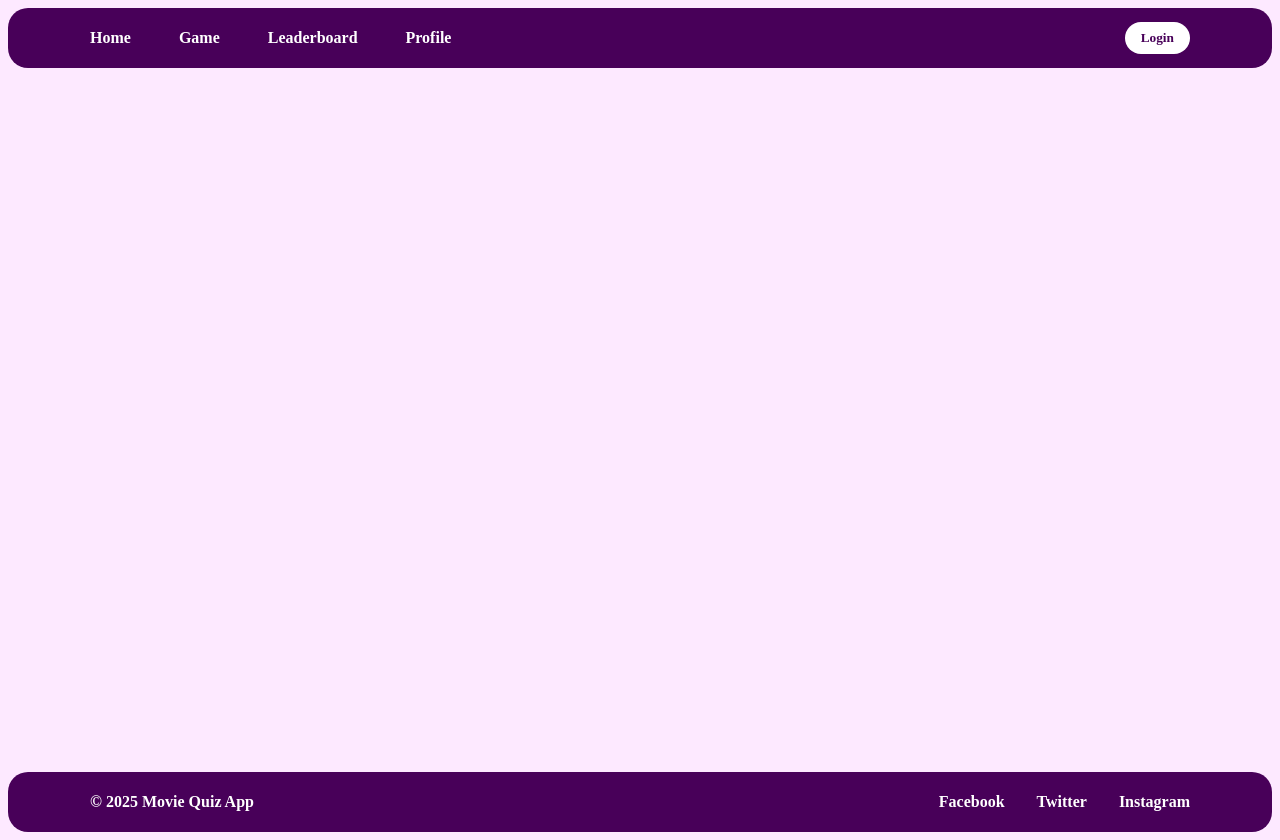
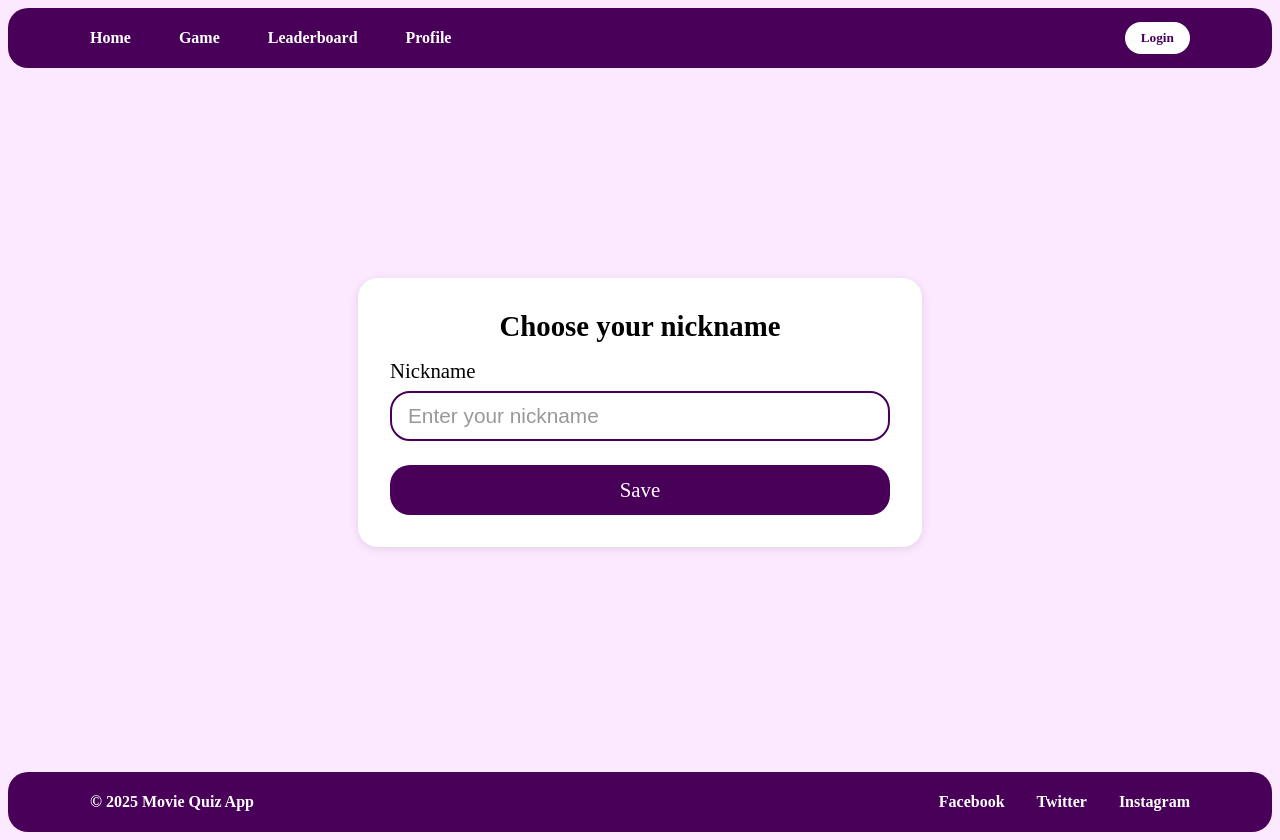
Before and after one commit to yozhek/FrontEnd_project, a Vue app in the folder frontend_project/: page /set-nickname in a window 1280 px wide. Built offline with nearby package versions, Linux system fonts and the light colour scheme; no server answers; a web font is replaced by a local one.

Commit message:
Logika auth (je treba jeste nad tim pracovat)

```diff
--- a/frontend_project/src/components/pages/Login.vue
+++ b/frontend_project/src/components/pages/Login.vue
@@ -47,6 +47,7 @@
 import { ref } from 'vue'
 import { useRouter } from 'vue-router'
 import { useAuthStore } from '@/stores/auth'
+defineOptions({ name: 'LoginPage' })
 
 const router = useRouter()
 const authStore = useAuthStore()
@@ -62,7 +63,25 @@ const handleSubmit = async () => {
     await authStore.login(email.value, password.value)
     router.push('/profile')
   } catch (err) {
-    error.value = err.message
+    if (err.code === 'auth/wrong-password') {
+      error.value = 'Incorrect password. Please try again.'
+    } else if (err.code === 'auth/user-not-found') {
+      error.value = 'No user found with this email.'
+    } else if (err.code === 'auth/invalid-email') {
+      error.value = 'Please enter a valid email address.'
+    } else if (err.code === 'auth/invalid-credential') {
+      const { getDocs, collection, query, where } = await import('firebase/firestore')
+      const { db } = await import('@/firebase/config')
+      const q = query(collection(db, 'users'), where('email', '==', email.value))
+      const querySnapshot = await getDocs(q)
+      if (!querySnapshot.empty) {
+        error.value = 'Incorrect password. Please try again.'
+      } else {
+        error.value = 'No user found with this email.'
+      }
+    } else {
+      error.value = err.message
+    }
   } finally {
     loading.value = false
   }
@@ -73,7 +92,11 @@ const handleGoogleLogin = async () => {
   loading.value = true
   try {
     await authStore.loginWithGoogle()
-    router.push('/profile')
+    if (!authStore.userProfile || !authStore.userProfile.nickname) {
+      router.push({ name: 'SetNickname' })
+    } else {
+      router.push('/profile')
+    }
   } catch (err) {
     error.value = err.message
   } finally {
--- a/frontend_project/src/components/pages/Profile.vue
+++ b/frontend_project/src/components/pages/Profile.vue
@@ -68,13 +68,30 @@
 </template>
 
 <script setup>
-import { reactive } from 'vue'
+import { computed } from 'vue'
+import { useAuthStore } from '@/stores/auth'
+import { storeToRefs } from 'pinia'
 
-const user = reactive({
-  email: 'admin@gmail.com',
-  nickname: 'MovieKing',
-  quizzesCompleted: 12,
-  totalPoints: 875,
+defineOptions({ name: 'ProfilePage' })
+
+const authStore = useAuthStore()
+const { currentUserProfile } = storeToRefs(authStore)
+
+const user = computed(() => {
+  if (!currentUserProfile.value) {
+    return {
+      email: 'Not authorized',
+      nickname: 'Guest',
+      quizzesCompleted: '-',
+      totalPoints: '-',
+    }
+  }
+  return {
+    email: currentUserProfile.value.email,
+    nickname: currentUserProfile.value.nickname,
+    quizzesCompleted: '-', // Можно заменить на реальные данные, если появятся
+    totalPoints: '-', // Можно заменить на реальные данные, если появятся
+  }
 })
 </script>
 
--- a/frontend_project/src/components/pages/Registration.vue
+++ b/frontend_project/src/components/pages/Registration.vue
@@ -12,7 +12,9 @@
             v-model="username"
             required
             placeholder="Choose your username"
+            @input="onNicknameInput"
           />
+          <div v-if="nicknameError" class="error-message">{{ nicknameError }}</div>
         </div>
         <div class="form-group">
           <label for="email">Email</label>
@@ -22,7 +24,9 @@
             v-model="email"
             required
             placeholder="Enter your email"
+            @input="onEmailInput"
           />
+          <div v-if="emailError" class="error-message">{{ emailError }}</div>
         </div>
         <div class="form-group">
           <label for="password">Password</label>
@@ -57,7 +61,6 @@
 import { ref } from 'vue'
 import { useRouter } from 'vue-router'
 import { useAuthStore } from '@/stores/auth'
-import { updateProfile } from 'firebase/auth'
 
 const router = useRouter()
 const authStore = useAuthStore()
@@ -66,17 +69,51 @@ const email = ref('')
 const password = ref('')
 const error = ref(null)
 const loading = ref(false)
+const emailError = ref(null)
+const nicknameError = ref(null)
+
+defineOptions({ name: 'RegistrationPage' })
+
+function validateEmail(email) {
+  // Простая email-маска
+  const re = /^[^\s@]+@[^\s@]+\.[^\s@]+$/
+  return re.test(email)
+}
+
+async function isNicknameTaken(nickname) {
+  // Проверяем уникальность никнейма по всем профилям
+  // Firestore не поддерживает прямой поиск по полю без индекса, но для простоты делаем запрос
+  const { getDocs, collection, query, where } = await import('firebase/firestore')
+  const { db } = await import('@/firebase/config')
+  const q = query(collection(db, 'users'), where('nickname', '==', nickname))
+  const querySnapshot = await getDocs(q)
+  return !querySnapshot.empty
+}
 
 const handleSubmit = async () => {
   error.value = null
   loading.value = true
   try {
-    const user = await authStore.register(email.value, password.value)
-    // Сохраняем username в профиле пользователя
-    await updateProfile(user, { displayName: username.value })
+    if (!validateEmail(email.value)) {
+      error.value = 'Please enter a valid email address.'
+      return
+    }
+    if (await isNicknameTaken(username.value)) {
+      error.value = 'This nickname is already taken. Please choose another one.'
+      return
+    }
+    await authStore.register(email.value, password.value, username.value)
     router.push('/profile')
   } catch (err) {
-    error.value = err.message
+    if (err.code === 'auth/email-already-in-use') {
+      error.value = 'This email is already in use.'
+    } else if (err.code === 'auth/invalid-email') {
+      error.value = 'Please enter a valid email address.'
+    } else if (err.code === 'auth/weak-password') {
+      error.value = 'Password should be at least 6 characters.'
+    } else {
+      error.value = err.message
+    }
   } finally {
     loading.value = false
   }
@@ -87,7 +124,12 @@ const handleGoogleRegister = async () => {
   loading.value = true
   try {
     await authStore.loginWithGoogle()
-    router.push('/profile')
+    // Если у пользователя нет профиля, перенаправляем на форму для ввода никнейма
+    if (!authStore.userProfile || !authStore.userProfile.nickname) {
+      router.push({ name: 'SetNickname' })
+    } else {
+      router.push('/profile')
+    }
   } catch (err) {
     error.value = err.message
   } finally {
@@ -98,6 +140,22 @@ const handleGoogleRegister = async () => {
 const goToLogin = () => {
   router.push('/login')
 }
+
+function onEmailInput() {
+  if (!validateEmail(email.value)) {
+    emailError.value = 'Please enter a valid email address.'
+  } else {
+    emailError.value = null
+  }
+}
+
+async function onNicknameInput() {
+  if (username.value && await isNicknameTaken(username.value)) {
+    nicknameError.value = 'This nickname is already taken. Please choose another one.'
+  } else {
+    nicknameError.value = null
+  }
+}
 </script>
 
 <style scoped>
--- /dev/null
+++ b/frontend_project/src/components/pages/SetNickname.vue
@@ -0,0 +1,64 @@
+<template>
+  <div class="main-info">
+    <div class="auth-form">
+      <h2 class="auth-title">Choose your nickname</h2>
+      <form @submit.prevent="handleSubmit">
+        <div class="form-group">
+          <label for="nickname">Nickname</label>
+          <input
+            type="text"
+            id="nickname"
+            v-model="nickname"
+            required
+            placeholder="Enter your nickname"
+          />
+        </div>
+        <div v-if="error" class="error-message">{{ error }}</div>
+        <button type="submit" class="login-btn" :disabled="loading">
+          {{ loading ? 'Saving...' : 'Save' }}
+        </button>
+      </form>
+    </div>
+  </div>
+</template>
+
+<script setup>
+import { ref } from 'vue'
+import { useRouter } from 'vue-router'
+import { useAuthStore } from '@/stores/auth'
+import { createUserProfile } from '@/services/userProfile'
+
+defineOptions({ name: 'SetNickname' })
+
+const router = useRouter()
+const authStore = useAuthStore()
+const nickname = ref('')
+const error = ref(null)
+const loading = ref(false)
+
+const handleSubmit = async () => {
+  error.value = null
+  loading.value = true
+  try {
+    const user = authStore.user
+    if (!user) {
+      error.value = 'User not authenticated'
+      return
+    }
+    await createUserProfile(user.uid, {
+      email: user.email,
+      nickname: nickname.value
+    })
+    authStore.userProfile = { email: user.email, nickname: nickname.value }
+    router.push('/profile')
+  } catch (err) {
+    error.value = err.message
+  } finally {
+    loading.value = false
+  }
+}
+</script>
+
+<style scoped>
+@import '@/assets/auth-forms.css';
+</style>
--- a/frontend_project/src/firebase/config.js
+++ b/frontend_project/src/firebase/config.js
@@ -2,6 +2,7 @@
 import { initializeApp } from "firebase/app";
 import { getAnalytics } from "firebase/analytics";
 import { getAuth } from "firebase/auth";
+import { getFirestore } from "firebase/firestore";
 
 // Your web app's Firebase configuration
 const firebaseConfig = {
@@ -18,5 +19,6 @@ const firebaseConfig = {
 const app = initializeApp(firebaseConfig);
 const analytics = getAnalytics(app);
 const auth = getAuth(app);
+const db = getFirestore(app);
 
-export { app, analytics, auth };
+export { app, analytics, auth, db };
--- a/frontend_project/src/router/index.js
+++ b/frontend_project/src/router/index.js
@@ -5,6 +5,7 @@ import Leaderboard from '@/components/pages/Leaderboard.vue'
 import Login from '@/components/pages/Login.vue'
 import Profile from '@/components/pages/Profile.vue'
 import Registration from '@/components/pages/Registration.vue'
+import SetNickname from '@/components/pages/SetNickname.vue'
 
 const router = createRouter({
   history: createWebHistory(import.meta.env.BASE_URL),
@@ -29,10 +30,14 @@ const router = createRouter({
       path: '/profile',
       component: Profile,
     },
-
     {
       path: '/registration',
       component: Registration,
+    },
+    {
+      path: '/set-nickname',
+      name: 'SetNickname',
+      component: SetNickname
     }
   ],
 })
--- /dev/null
+++ b/frontend_project/src/services/userProfile.js
@@ -0,0 +1,17 @@
+import { doc, setDoc, getDoc } from 'firebase/firestore';
+import { db } from '@/firebase/config';
+
+export async function createUserProfile(userId, profile) {
+  // profile: { email, nickname }
+  await setDoc(doc(db, 'users', userId), profile);
+}
+
+export async function getUserProfile(userId) {
+  const docRef = doc(db, 'users', userId);
+  const docSnap = await getDoc(docRef);
+  if (docSnap.exists()) {
+    return docSnap.data();
+  } else {
+    return null;
+  }
+}
```
Also changed, not shown: frontend_project/src/stores/auth.js (+16 -3 lines).
